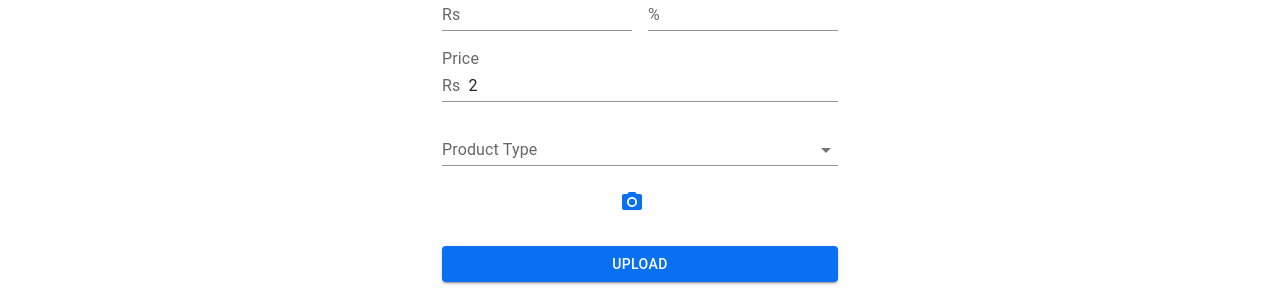
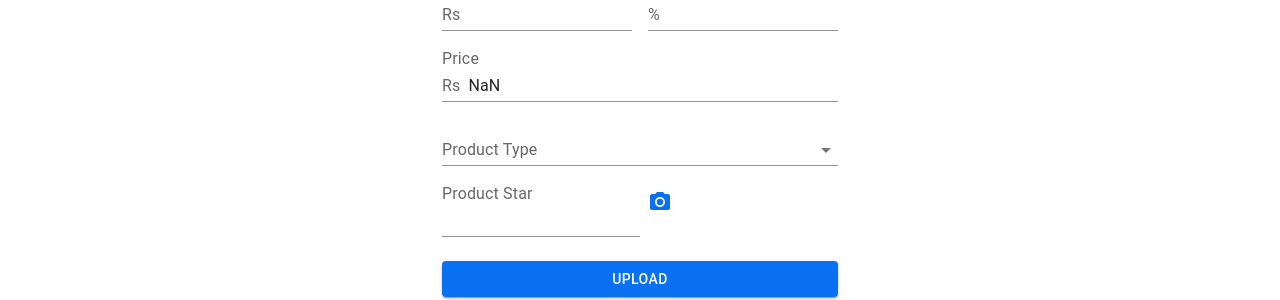
Before and after one commit to yuvaraj457/react_projects, a React (Create React App) app in the folder E-Commerce-Site/application_frontend/: page /productUpload in a window 1280 px wide. Shown: the part 325-625 px from the top of the page. Built offline with nearby package versions, Linux system fonts and the light colour scheme; no server answers; what react-swipeable-views-utils would draw is missing.

Commit message:
03-feb-2022

```diff
--- a/E-Commerce-Site/application_frontend/src/admin/productUpload.js
+++ b/E-Commerce-Site/application_frontend/src/admin/productUpload.js
@@ -20,7 +20,7 @@ import { Autocomplete, IconButton, Input, InputAdornment, InputLabel } from '@mu
 
 
 
-export const ProductUpload = ({ onChange, fileName, fileHandler }) => {
+export const ProductUpload = ({ onChange, fileName, productPrice, fileHandler, submitHandler }) => {
 
     const flatProps = {
         options: ['mens', 'womens', 'electronics'],
@@ -45,7 +45,7 @@ export const ProductUpload = ({ onChange, fileName, fileHandler }) => {
                 <Typography component="h1" variant="h5">
                     Products Uploader
                 </Typography>
-                <Box component="form" noValidate mt={2}>
+                <Box component="form" noValidate mt={2} onSubmit={(e) => submitHandler(e)}>
                     <Grid container spacing={2}>
                         <Grid item xs={12} >
                             <TextField
@@ -94,7 +94,7 @@ export const ProductUpload = ({ onChange, fileName, fileHandler }) => {
                                 fullWidth
                                 name="productPrice"
                                 id="standard-adornment-amount"
-                                value={2}
+                                value={productPrice}
                                 startAdornment={<InputAdornment position="start">Rs</InputAdornment>}
                             />
 
@@ -111,15 +111,32 @@ export const ProductUpload = ({ onChange, fileName, fileHandler }) => {
                                 )}
                             />
                         </Grid>
-                        <Grid container xs={12} mt={2} flexDirection={'column'} alignItems={'center'}>
+                        <Grid item xs={12}>
+                        <Grid container>
+                            <Grid item xs={12} sm={6}>
+                            <InputLabel htmlFor="standard-adornment-amount">Product Star</InputLabel>
+                            <Input
+                                fullWidth
+                                type="number"
+                                id="standard-adornment-amount"
+                                name="productStar"
+                                onChange={e => onChange(e)}
+                                // error = {!errors.firstName ? false : true}
+                                // helperText= {!errors.firstName ? '' : errors.firstName}
+
+                            />
+                            </Grid>
+                            <Grid item xs={12} sm={6}>
                                 <label htmlFor="icon-button-file">
-                                <input style={{display: 'none'}} onChange={fileHandler} accept="image/*" id="icon-button-file" type="file" />
+                                    <input style={{ display: 'none' }} onChange={fileHandler} accept="image/*" id="icon-button-file" type="file" />
                                     <IconButton color="primary" aria-label="upload picture" component="span">
                                         <PhotoCamera />
                                     </IconButton>
                                 </label>
                                 <Grid>
                                     {fileName}
+                                </Grid>
+                            </Grid>
                             </Grid>
                         </Grid>
                     </Grid>
--- a/E-Commerce-Site/application_frontend/src/config.js
+++ b/E-Commerce-Site/application_frontend/src/config.js
@@ -8,5 +8,6 @@ export const url = {
         activeAddress : '/activeAddress',
         logout : '/logout',
         deleteAddress : '/deleteAddress',
-        authenticate : '/authenticate'
+        authenticate : '/authenticate',
+        productUpload : '/productUpload'
     }
--- a/E-Commerce-Site/application_frontend/src/containers/adminContainer/productUploadContainer.js
+++ b/E-Commerce-Site/application_frontend/src/containers/adminContainer/productUploadContainer.js
@@ -1,21 +1,25 @@
 import React, { useState, useEffect } from 'react';
 import { ProductUpload } from '../../admin/productUpload';
+import { productUpload } from '../../core/apiCalls/admin';
 
 export const ProductUploadContainer = () => {
     const [formData, setFormData] = useState({})
     const [errors, setErrors] = useState({})
-    const [fileName, setFileName] = useState('')
 
-    useEffect(() => {
-        if(formData.productMRP && formData.productDiscount){
-            setFormData ({
-                ...formData,
-                productPrice : formData.productMRP-(formData.productMRP * formData.productDiscount/100)
-            })
-        }
-    },[])
+    const productPrice = formData.productMRP-(formData.productMRP * formData.productDiscount/100)
+    // console.log(productPrice)
+    // useEffect(() => {
 
-    const onChange =( e, value, r )=> {
+    //     // if(formData.productMRP && formData.productDiscount){
+    //         setFormData ({
+    //            ...formData,
+    //            productPrice : formData.productMRP-(formData.productMRP * formData.productDiscount/100)
+    //        })
+    // //    }
+    // },[])
+
+    const onChange = ( e, value, r )=> {
+        // console.log(formData.productMRP, formData.productDiscount)
         if(r =='reset'){
             const name = e.target.id.split('-')[0]
             setFormData ({
@@ -28,15 +32,30 @@ export const ProductUploadContainer = () => {
                 ...formData,
                 [e.target.name] : e.target.value
             })
-
-
         }
     }
 
+
     const fileHandler = ({ target }) => {
-        setFileName(target.files[0].name)
-        // console.log(target.files[0].name)
+        setFormData ({
+            ...formData,
+            productImage : target.files[0]
+        })
     }
+
+    const submitHandler= (e) => {
+        e.preventDefault()
+        formData.productPrice = productPrice
+        productUpload(formData)
+        .then((res) => console.log(res))
+    }
+
     console.log(formData)
-  return <ProductUpload onChange={onChange} fileName={fileName}  fileHandler={fileHandler}/>
+  return <ProductUpload
+            onChange={onChange}
+            fileName={formData && formData.productImage ? formData.productImage.name : ''}
+            productPrice={productPrice && productPrice}
+            fileHandler={fileHandler}
+            submitHandler={submitHandler}
+            />
 }
--- /dev/null
+++ b/E-Commerce-Site/application_frontend/src/core/apiCalls/admin.js
@@ -0,0 +1,15 @@
+import { axiosInstance } from ".."
+import {url} from "../../config"
+
+export const productUpload = async (product) => {
+    const formData = new FormData()
+    Object.keys(product).forEach(key => {
+        formData.append(
+            key,
+            product[key]
+          )
+    });
+
+    const {data} = await axiosInstance.post(url.productUpload, formData)
+    return data
+}
```
Also changed, not shown: 7 other files (tests, documents, lock files or other folders). Lines whose indentation alone changed are shown as unchanged.
